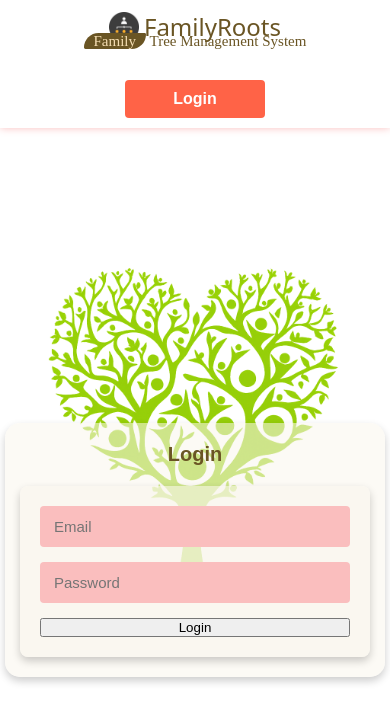
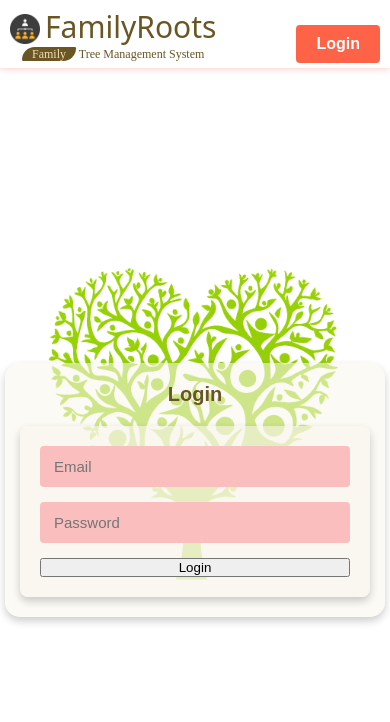
Before and after one commit to VishalValvi-83/family-tree-management-system, a React (Create React App) app in the folder frontend/: page /login in a window 390 px wide. Shown: the top 722 px of the page. Built offline with nearby package versions, Linux system fonts and the light colour scheme; a web font is replaced by a local one.

Commit message:
fix: refine header component styles for improved layout and responsiveness

```diff
--- a/frontend/src/component/Header/Header.css
+++ b/frontend/src/component/Header/Header.css
@@ -30,8 +30,6 @@
     font-family: "Carattere", cursive;
     font-weight: 400;
     font-size: 15px;
-    margin-top: -20px;
-    /* padding-left: 50px; */
     font-style: normal;
 }
 
@@ -57,7 +55,7 @@
     cursor: pointer;
     font-size: 16px;
     margin-top: 20px;
-    width: 140px;
+    width: 100%;
     transition: background-color 0.3s ease;
 }
 
@@ -75,7 +73,6 @@
 
 @media screen and (max-width: 768px) {
     .header {
-        flex-direction: column;
         align-items: center;
     }
 
@@ -89,8 +86,9 @@
         margin-bottom: 10px;
     }
 
-    .header-text {
-        margin-top: 0;
+    .header .header-text {
+        margin-top: -10px;
+        font-size: 12px;
         padding-left: 0;
     }
 
@@ -98,23 +96,33 @@
         margin-top: 10px;
     }
 
-    .header p {
+    .header .header-title p {
         font-size: 30px;
     }
 
-    .header-title img {
+    .header .header-title img {
         width: 40px;
         margin-top: -15px;
     }
 }
 
 @media screen and (max-width: 480px) {
-    .header p {
+    .header {
+        padding: 5px 10px;
+        align-items: center;
+    }
+
+    .header .header p {
         font-size: 24px;
     }
 
-    .header-title img {
+    .header .header-title img {
         width: 30px;
         margin-top: -10px;
     }
+
+    .header .header-button {
+        margin-top: 0;
+        max-width: 100px;
+    }
 }
```
